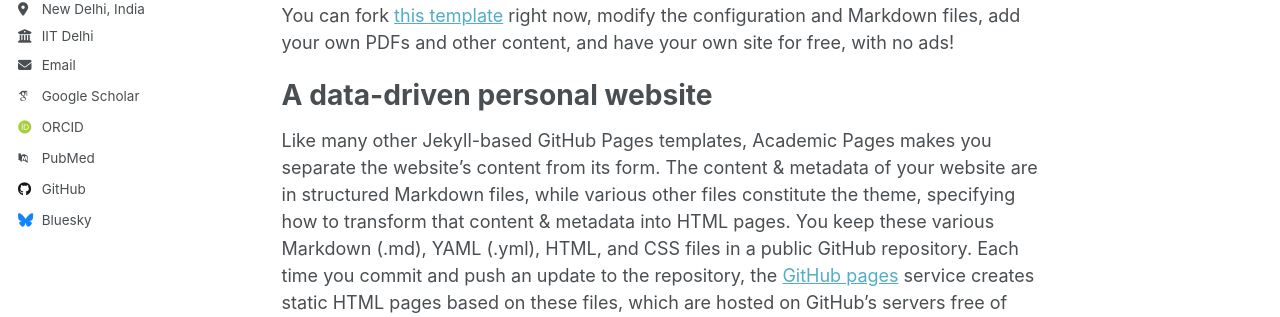
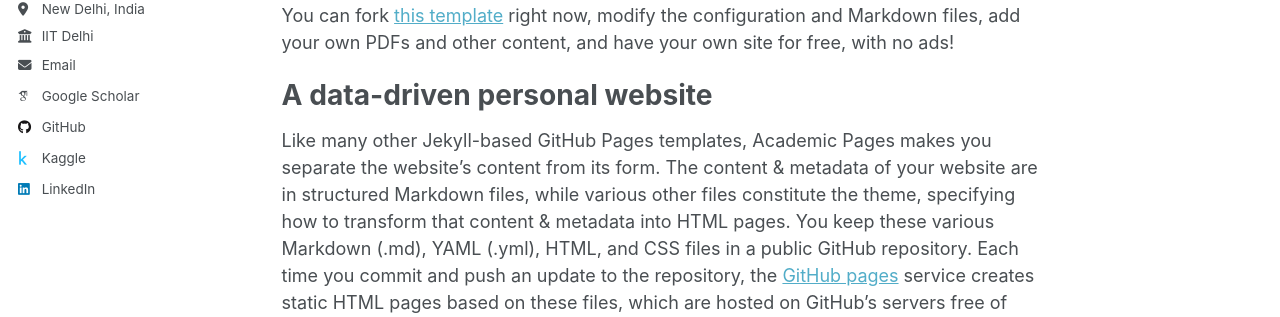
Before and after one commit to dhairya0501/dhairya0501.github.io, a Jekyll site: the page built from _pages/about.md, in a window 1280 px wide. Shown: the part 407-724 px from the top of the page. Built offline with Jekyll 4.4.1, drawn with Linux system fonts in a browser that asks for light colours; some web fonts are replaced; a script that is not in the unit is left out; part of the change alters nothing that is shown.

Commit message:
Update _config.yml

```diff
--- a/_config.yml
+++ b/_config.yml
@@ -34,11 +34,11 @@ author:
   # Academic websites
   academia         : # URL
   arxiv            : # URL - Update with the correct link to your profile
-  googlescholar    : "https://scholar.google.com/citations?user=PS_CX0AAAAAJ"
+  googlescholar    : "https://scholar.google.com/citations?user=QR6_nS4AAAAJ&hl=en"
   impactstory      : # URL
-  orcid            : "http://orcid.org/yourorcidurl"
+  orcid            : #"http://orcid.org/yourorcidurl"
   semantic         : # URL
-  pubmed           : "https://www.ncbi.nlm.nih.gov/pubmed/?term=john+snow"
+  pubmed           : #"https://www.ncbi.nlm.nih.gov/pubmed/?term=john+snow"
   researchgate     : # URL
   scopus           : # URL
 
@@ -46,12 +46,12 @@ author:
   bitbucket        : # Username - Update with your username on the site
   codepen          : # Username
   dribbble         : # Username
-  github           : "academicpages"
-  kaggle           : # Username
+  github           : "dhairya0501"
+  kaggle           : "dhairyasuman"
   stackoverflow    : # User number or user number and name (i.e., use "1" or "1/jeff-atwood")
 
   # Social media
-  bluesky          : "bsky.app" # Replace this with you Bluesky username
+  bluesky          : #"bsky.app" # Replace this with you Bluesky username
   facebook         : # Username
   flickr           : # Username
   foursquare       : # Username
@@ -60,7 +60,7 @@ author:
   keybase          : # Username
   instagram        : # Username
   lastfm           : # Username
-  linkedin         : # Username
+  linkedin         : "dhairya-suman-a19a72218"
   mastodon         : # URL
   medium           : # URL
   pinterest        : # Username
@@ -68,7 +68,7 @@ author:
   steam            : # Username
   telegram         : # URL
   tumblr           : # Username
-  twitter          : # Username for X / Twitter
+  twitter          : # "dhairya_su47605"
   vine             : # Username
   weibo            : # Username
   wikipedia        : # Username
```
